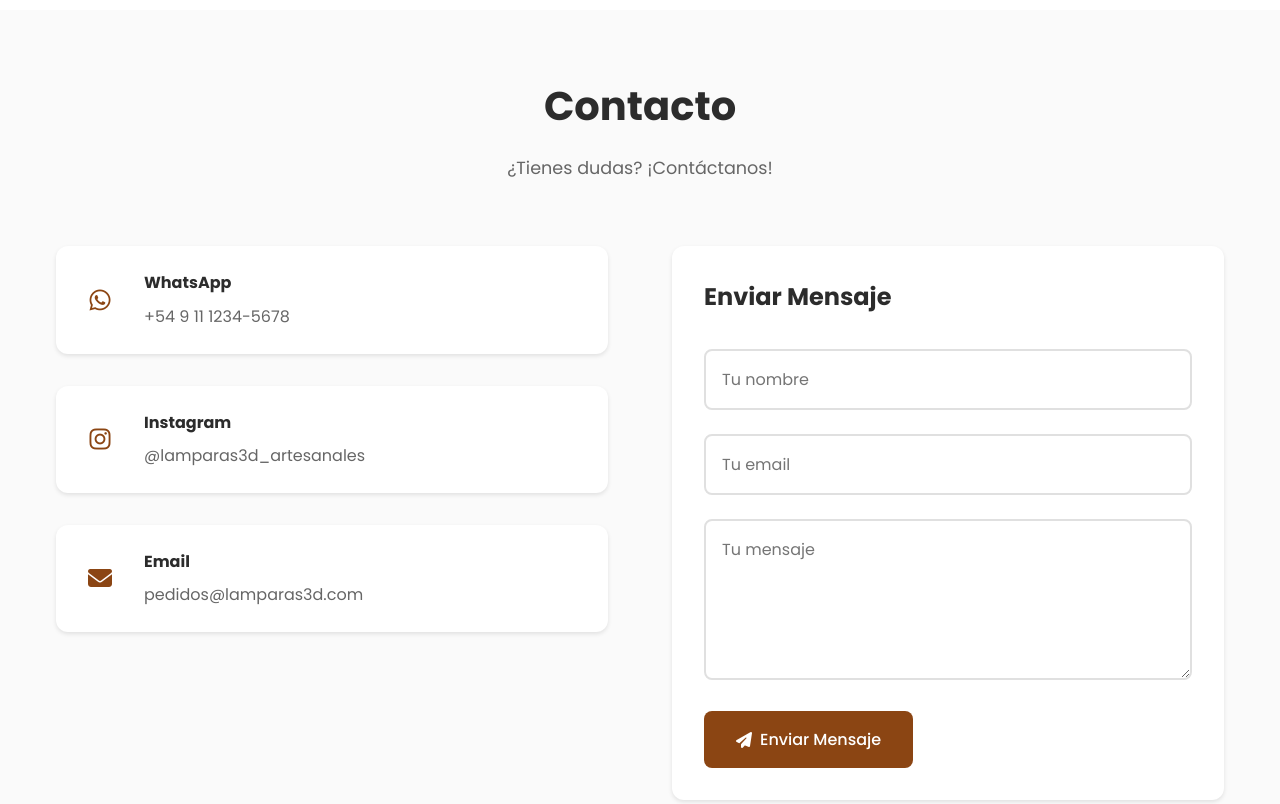
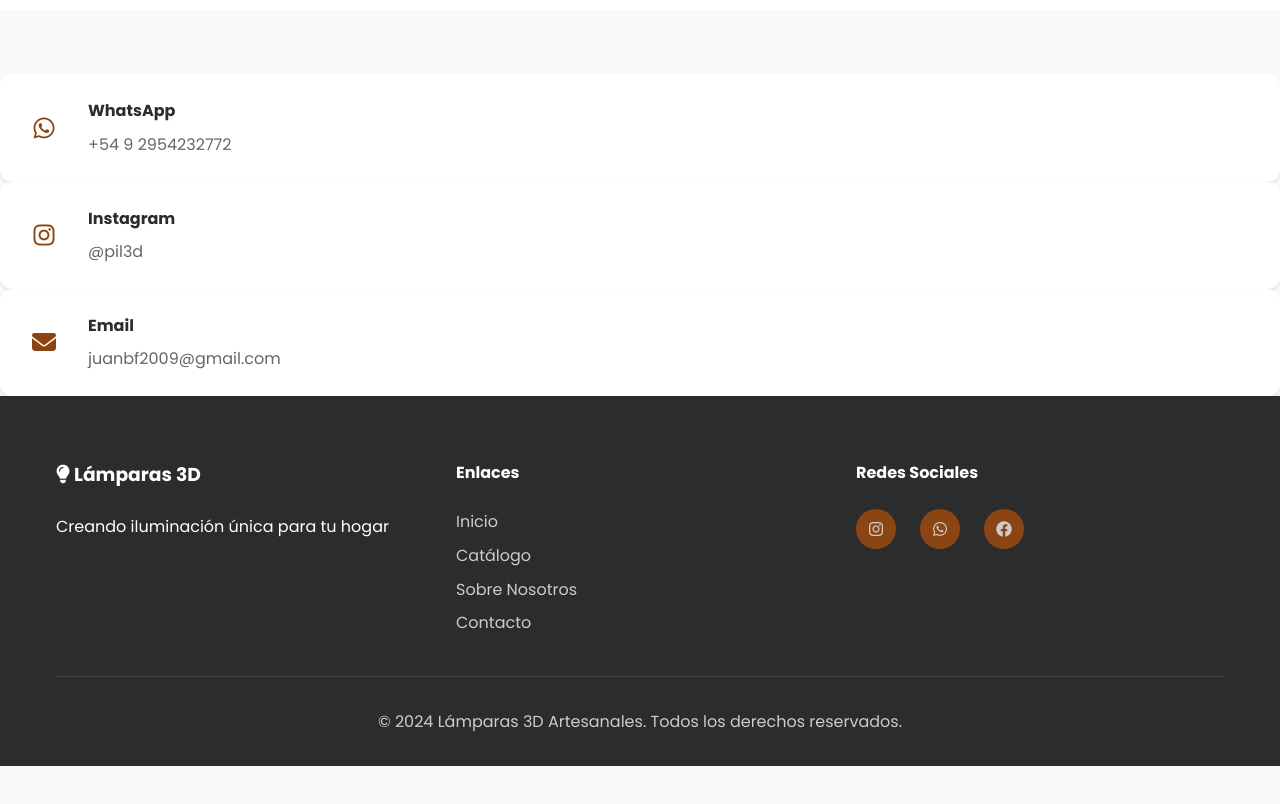
Before and after one commit to marivid19/Pagina-web-reventa-de-Lapamparas-3D, a website: page index.html in a window 1280 px wide. Shown: the part 3300-4104 px from the top of the page. Drawn offline with Linux system fonts and the light colour scheme.

Commit message:
Update index.html

```diff
--- a/index.html
+++ b/index.html
@@ -149,57 +149,27 @@
 
     <!-- Sección Contacto -->
     <section id="contacto" class="contact">
-        <div class="container">
-            <div class="section-header">
-                <h2>Contacto</h2>
-                <p>¿Tienes dudas? ¡Contáctanos!</p>
-            </div>
-
-            <div class="contact-content">
-                <div class="contact-info">
         <div class="contact-item">
     <i class="fab fa-whatsapp"></i>
     <div>
         <h4>WhatsApp</h4>
-                            <p>+54 9 11 1234-5678</p>
+        <p>+54 9 2954232772</p>
     </div>
 </div>
 <div class="contact-item">
     <i class="fab fa-instagram"></i>
     <div>
         <h4>Instagram</h4>
-                            <p>@lamparas3d_artesanales</p>
+        <p>@pil3d</p>
     </div>
 </div>
 <div class="contact-item">
     <i class="fas fa-envelope"></i>
     <div>
         <h4>Email</h4>
-                            <p>pedidos@lamparas3d.com</p>
+        <p>juanbf2009@gmail.com</p>
     </div>
 </div>
-                </div>
-
-                <div class="contact-form">
-                    <h3>Enviar Mensaje</h3>
-                    <form id="contact-form">
-                        <div class="form-group">
-                            <input type="text" id="contact-name" name="name" placeholder="Tu nombre" required>
-                        </div>
-                        <div class="form-group">
-                            <input type="email" id="contact-email" name="email" placeholder="Tu email" required>
-                        </div>
-                        <div class="form-group">
-                            <textarea id="contact-message" name="message" placeholder="Tu mensaje" rows="5" required></textarea>
-                        </div>
-                        <button type="submit" class="btn btn-primary">
-                            <i class="fas fa-paper-plane"></i> Enviar Mensaje
-                        </button>
-                    </form>
-                </div>
-            </div>
-        </div>
-    </section>
 
     <!-- Footer -->
     <footer class="footer">
```
Lines whose indentation alone changed are shown as unchanged.
